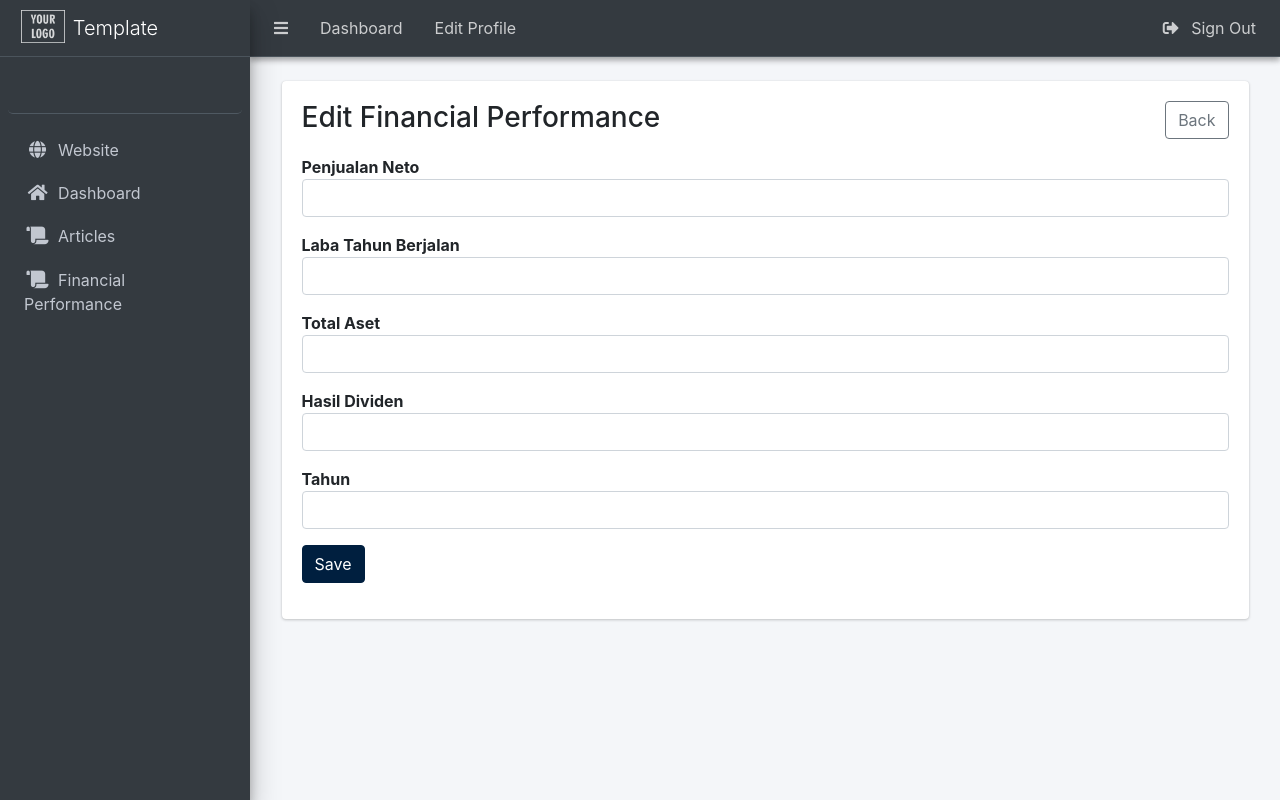
After one commit to n0tx/ci4-admin-lte, a CodeIgniter 4 app: template app/Views/user/finance/edit.php in a window 1280 px wide. The commit adds this page. Run offline with PHP 8.4 and a stand-in for CodeIgniter, Linux system fonts and the light colour scheme; the template is opened without the code that fills it, so the values that code supplies are empty; some libraries are stand-ins or nearby versions.

Commit message:
- add financial performance list, edit to admin user

```diff
--- a/app/Database/Migrations/2024-04-01-075720_FinancialPerformance.php
+++ b/app/Database/Migrations/2024-04-01-075720_FinancialPerformance.php
@@ -16,6 +16,7 @@ class FinancialPerformance extends Migration
             `total_aset` DECIMAL(5,1) NULL DEFAULT NULL,
             `hasil_dividen` DECIMAL(5,5) NULL DEFAULT NULL,
             `tahun` VARCHAR(5) NULL DEFAULT NULL,
+            `user_id` INT(11) NULL DEFAULT NULL,
             PRIMARY KEY (`id`)
         )");
     }
--- a/app/Views/home/index.php
+++ b/app/Views/home/index.php
@@ -9,9 +9,9 @@
       <div class="card my-3">
         <div class="row gutter-0">
           <div class="col-lg-4 p-4 d-flex flex-column justify-content-center">
-            <h2>CodeIgniter 4 - Admin LTE 3 Template</h2>
-            <p>With many scriptlets to boost your web development</p>
-            <div><a href="/login/" class="btn btn-primary">Sign In Here</a></div>
+            <h4>Penjualan Neto</h4>
+            <p>2019 - 2023</p>
+            <!-- <div><a href="/login/" class="btn btn-primary">Sign In Here</a></div> -->
           </div>
           <div class="col-lg-8 d-none d-lg-block">
             <canvas id="myChartDynamicJs"></canvas>
--- /dev/null
+++ b/app/Views/user/finance/edit.php
@@ -0,0 +1,56 @@
+<!DOCTYPE html>
+<html lang="en">
+<?= view('shared/head') ?>
+
+<body>
+  <div class="wrapper">
+    <?= view('user/navbar') ?>
+    <?php /** @var \App\Entities\FinancialPerformance $item */ ?>
+    <div class="content-wrapper p-4">
+      <div class="container">
+        <div class="card">
+          <div class="card-body">
+            <form method="post">
+              <div class="d-flex mb-3">
+                <h1 class="h3 mb-0 mr-auto">Edit Financial Performance</h1>
+                <a href="/user/finance/" class="btn btn-outline-secondary ml-2">Back</a>
+              </div>
+              <label class="d-block mb-3">
+                <span>Penjualan Neto</span>
+                <input type="text" class="form-control" name="penjualan_neto" value="<?= esc($item->penjualan_neto) ?>" required>
+              </label>
+              <label class="d-block mb-3">
+                <span>Laba Tahun Berjalan</span>
+                <input type="text" class="form-control" name="laba_tahun_berjalan" value="<?= esc($item->laba_tahun_berjalan) ?>" required>
+              </label>
+              <label class="d-block mb-3">
+                <span>Total Aset</span>
+                <input type="text" class="form-control" name="total_aset" value="<?= esc($item->total_aset) ?>" required>
+              </label>
+              <label class="d-block mb-3">
+                <span>Hasil Dividen</span>
+                <input type="text" class="form-control" name="hasil_dividen" value="<?= esc($item->hasil_dividen) ?>" required>
+              </label>
+              <label class="d-block mb-3">
+                <span>Tahun</span>
+                <input type="text" class="form-control" name="tahun" value="<?= esc($item->tahun) ?>" required>
+              </label>
+              <div class="d-flex mb-3">
+                <input type="submit" value="Save" class="btn btn-primary mr-auto">
+                <?php if ($item->id) : ?>
+                  <label for="delete-form" class="btn btn-danger mb-0"><i class="fa fa-trash"></i></label>
+                <?php endif ?>
+              </div>
+            </form>
+          </div>
+        </div>
+      </div>
+    </div>
+  </div>
+
+  <form method="POST" action="/user/finance/delete/<?= $item->id ?>">
+    <input type="submit" hidden id="delete-form" onclick="return confirm('Do you want to delete this finance data permanently?')">
+  </form>
+</body>
+
+</html>
--- a/app/Views/user/navbar.php
+++ b/app/Views/user/navbar.php
@@ -71,6 +71,15 @@
           </a>
         </li>
 
+        <li class="nav-item">
+          <a href="/user/finance/" class="nav-link <?= ($page ?? '') === 'finance' ? 'active' : '' ?>">
+            <i class="nav-icon fas fa-scroll"></i>
+            <p>
+              Financial Performance
+            </p>
+          </a>
+        </li>
+
         <?php if (\Config\Services::login()->role === 'admin') : ?>
           <li class="nav-item">
             <a href="/user/manage/" class="nav-link <?= ($page ?? '') === 'users' ? 'active' : '' ?>">
```
Also changed, not shown: app/Controllers/User.php (+37 -0 lines), app/Entities/FinancialPerformance.php (+12 -1 lines), app/Models/FinancialPerformanceModel.php (+26 -1 lines), app/Views/user/finance/list.php (added, +58 -0 lines), kinerja_keuangan.sql (+6 -6 lines).
